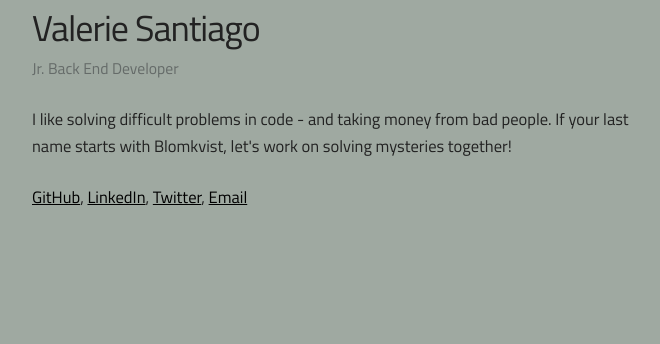
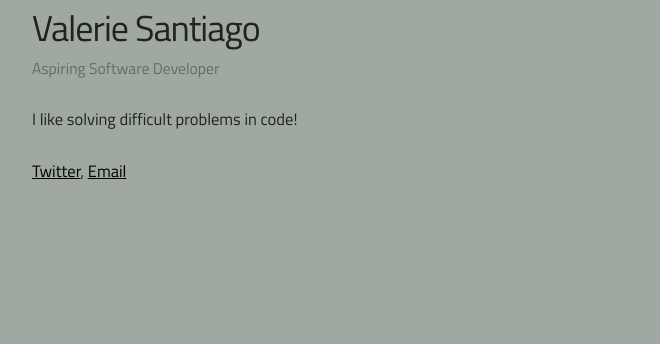
Before and after one commit to vasantia/vasantia.github.io, a plain HTML site: page index.html in a window 1280 px wide. Shown: the part 137-481 px from the top of the page, without its empty margins (128-788 px from the left). Drawn offline with Linux system fonts and the light colour scheme.

Commit message:
Update index.html

```diff
--- a/index.html
+++ b/index.html
@@ -37,9 +37,9 @@
       <div class="two-thirds column" style="margin-top: 12%">
         <img src="images/profile-picture.png" width="120" height"120"><br />
         <h3>Valerie Santiago</h3>
-        <p class="title">Jr. Back End Developer</p>
-        <p>I like solving difficult problems in code - and taking money from bad people. If your last name starts with Blomkvist, let's work on solving mysteries together!</p>
-        <p><a href="https://github.com/vasantia">GitHub</a>, <a href="https://www.linkedin.com/in/valerie-santiago-92360a123?trk=nav_responsive_tab_profile">LinkedIn</a>, <a href="">Twitter</a>, <a href="mailto:vasantia@yahoo.com">Email</a></p>
+        <p class="title">Aspiring Software Developer</p>
+        <p>I like solving difficult problems in code!</p>
+        <p><a href="">Twitter</a>, <a href="mailto:vasantia@yahoo.com">Email</a></p>
       </div>
     </div>
 
```
